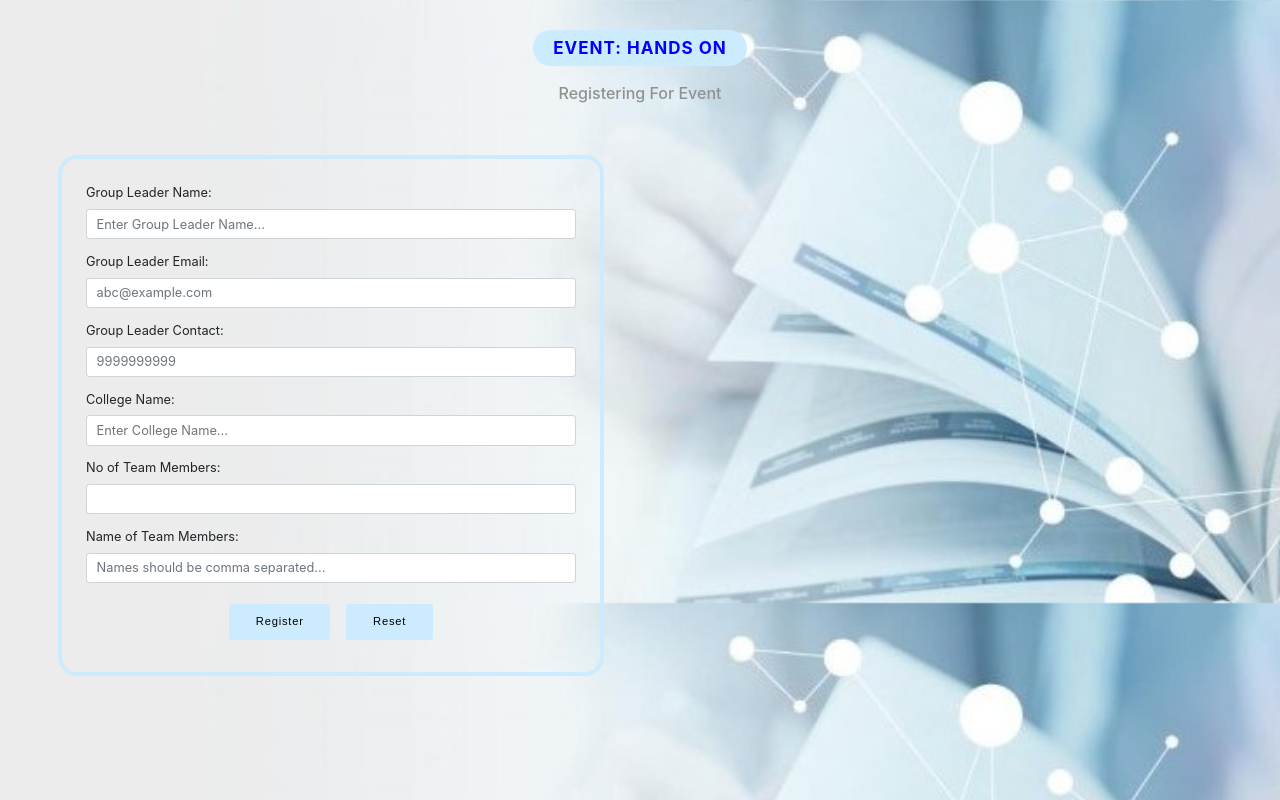
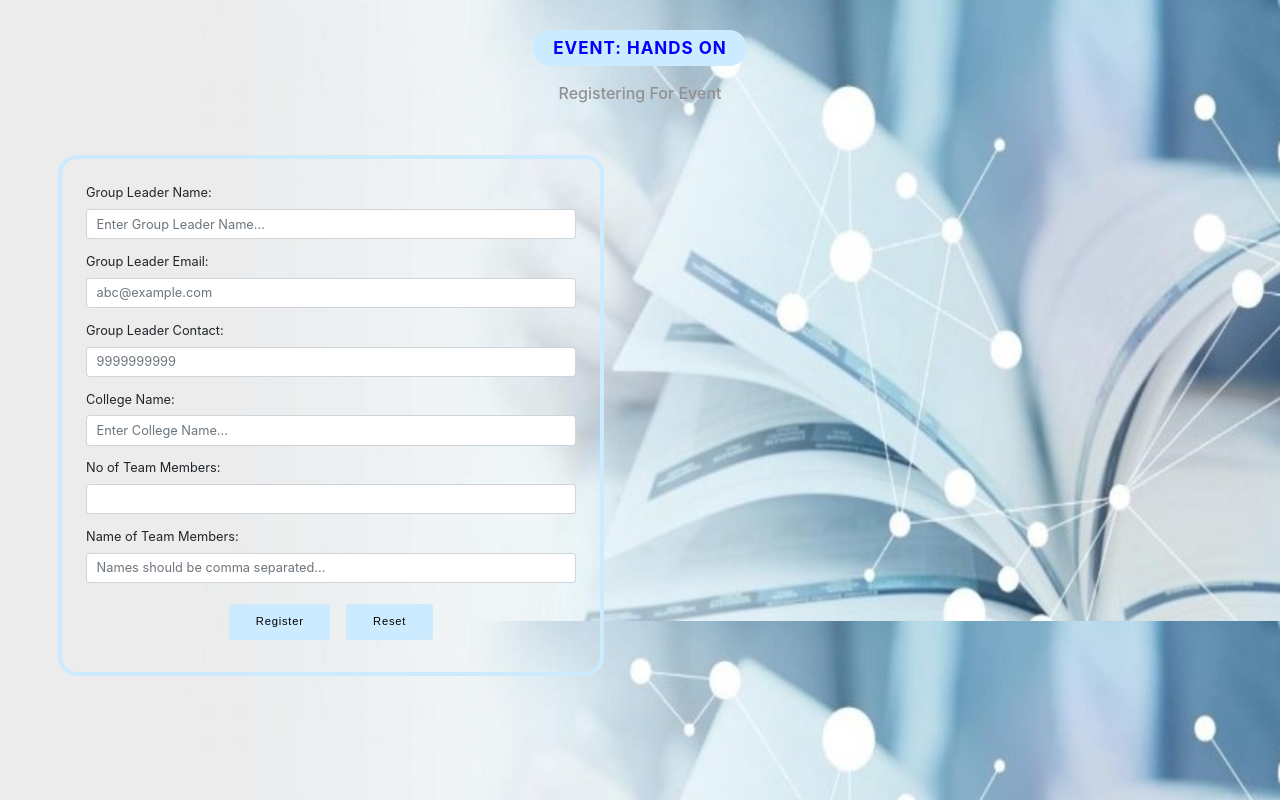
Before and after one commit to yrd123/bloombox, a Django app: template templates/registration.html in a window 1280 px wide. Run offline with Django 3.2, Linux system fonts and the light colour scheme; the template is opened without the code that fills it: values that come from a table or form of the project are taken from there, others are empty; data comes from the database, SQL or seed files in the repository.

Commit message:
registration backgrnd image2

```diff
--- a/templates/registration.html
+++ b/templates/registration.html
@@ -68,7 +68,7 @@
 
     }
 </style>
-<body style="background-image:url('../media/images/events/WhatsApp Image 2020-06-23 at 19.43.17.jpeg');background-size: contain;">
+<body style="background-image:url('../media/images/events/registration-background.jpeg');background-size: contain;">
 <form id="form" method="POST" action="/registration/{{event.title}}">
     {% csrf_token %}
 
```
Also changed, not shown: media/images/events/WhatsApp Image 2020-06-23 at 19.43.17.jpeg (deleted), media/images/events/registration-background.jpeg (added).
